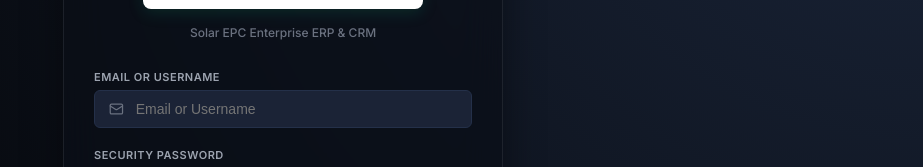
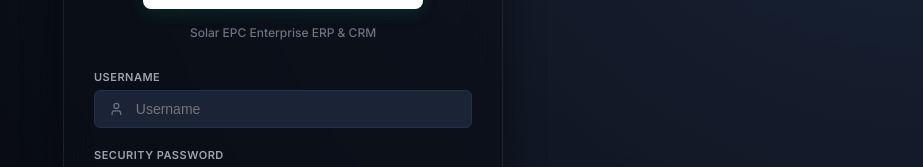
Before and after one commit to Arya-202627/greenvoltes-crm, a React (Vite) app: page / in a window 1280 px wide. Shown: the part 287-454 px from the top of the page, without its empty margins (357-1280 px from the left). Built offline with nearby package versions, Linux system fonts and the light colour scheme; no server answers.

Commit message:
ui: update login email field label, placeholder, and icon to Username

```diff
--- a/src/views/LoginView.jsx
+++ b/src/views/LoginView.jsx
@@ -1,7 +1,7 @@
 // LoginView.jsx
 import React, { useState } from 'react';
 import { loginUserToServer } from '../db/mockDb';
-import { Mail, Lock } from 'lucide-react';
+import { User, Lock } from 'lucide-react';
 
 export default function LoginView({ onLoginSuccess }) {
   const [email, setEmail] = useState('');
@@ -46,13 +46,13 @@ export default function LoginView({ onLoginSuccess }) {
           )}
 
           <div className="login-input-group">
-            <label>Email or Username</label>
+            <label>Username</label>
             <div className="input-box">
-              <Mail size={16} className="input-icon" />
+              <User size={16} className="input-icon" />
               <input
                 type="text"
                 required
-                placeholder="Email or Username"
+                placeholder="Username"
                 value={email}
                 onChange={(e) => setEmail(e.target.value)}
                 disabled={loading}
```
